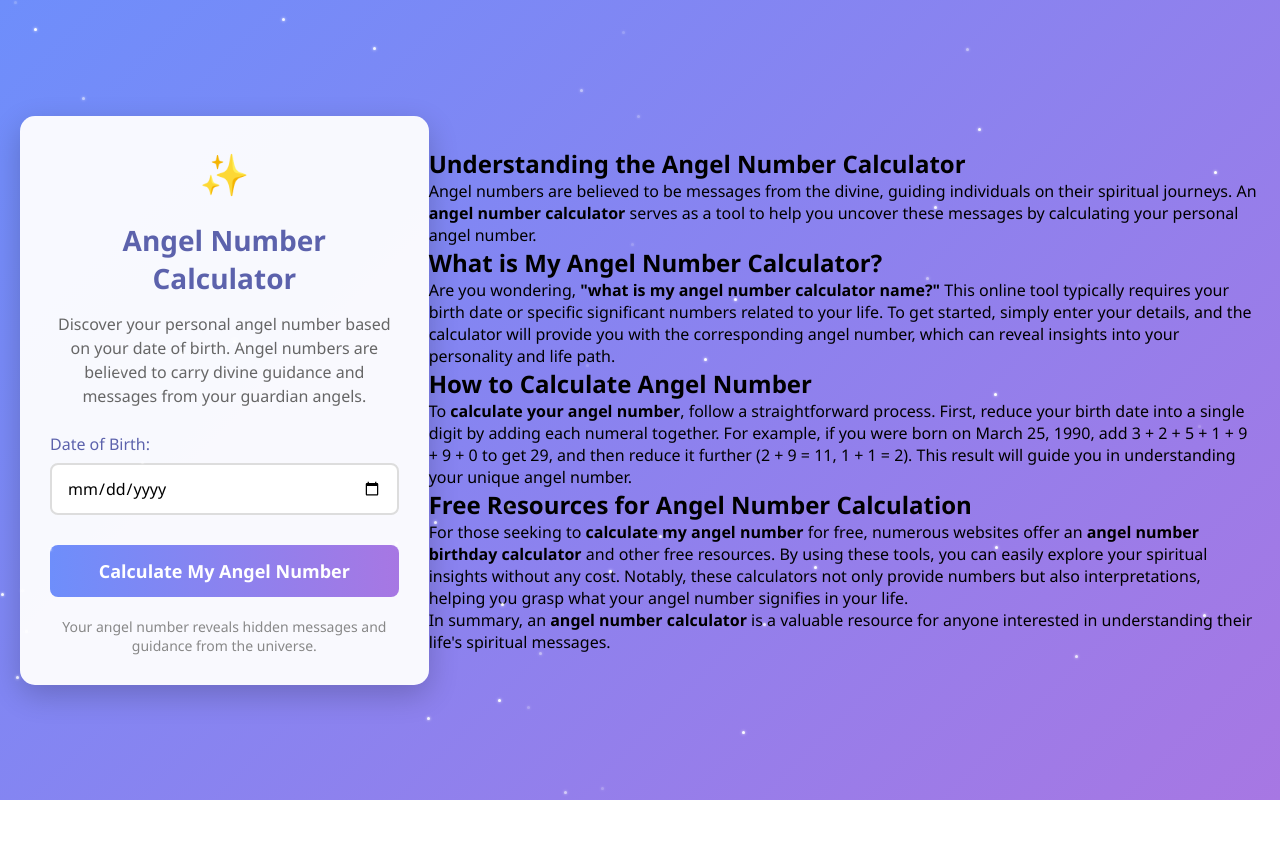
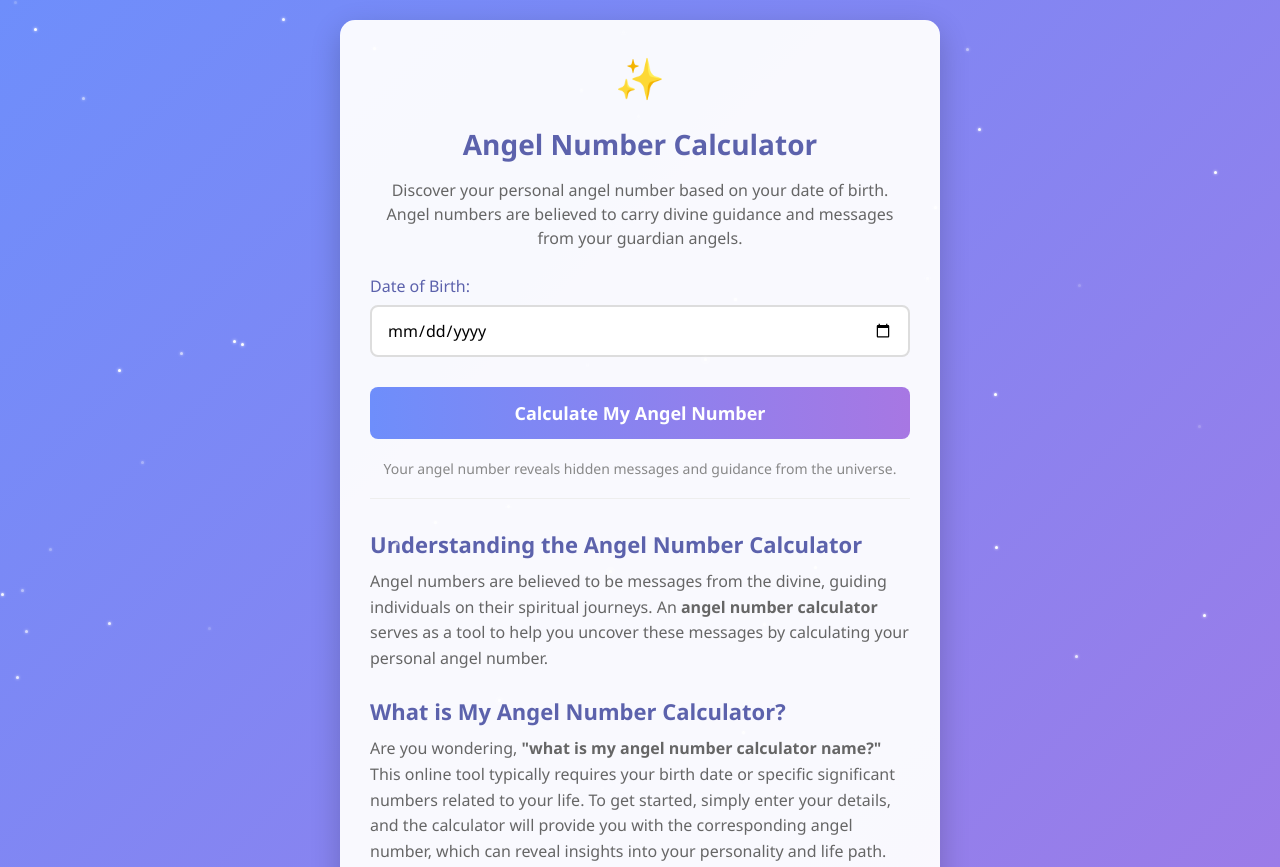
Before and after one commit to astrofavor/calculate-angel-number, a plain HTML site: page index.html in a window 1280 px wide. Shown: the top 867 px of the page. Before the commit the page ends 800 px from the top, so only its background shows below. Drawn offline with Linux system fonts and the light colour scheme.

Commit message:
Update index.html

```diff
--- a/index.html
+++ b/index.html
@@ -28,7 +28,7 @@
             box-shadow: 0 10px 30px rgba(0, 0, 0, 0.2);
             padding: 30px;
             width: 100%;
-            max-width: 500px;
+            max-width: 600px;
             text-align: center;
         }
 
@@ -36,6 +36,13 @@
             color: #5c62ac;
             margin-bottom: 15px;
             font-size: 28px;
+        }
+
+        h2 {
+            color: #5c62ac;
+            margin: 25px 0 10px;
+            font-size: 22px;
+            text-align: left;
         }
 
         .description {
@@ -117,10 +124,33 @@
             color: #888;
             margin-top: 20px;
         }
+
+        .calculator-section {
+            margin-bottom: 30px;
+            border-bottom: 1px solid #eee;
+            padding-bottom: 20px;
+        }
+
+        .info-section {
+            text-align: left;
+        }
+
+        .info-section p {
+            color: #666;
+            margin-bottom: 15px;
+            font-size: 16px;
+            line-height: 1.6;
+        }
+
+        .divider {
+            border-top: 1px solid #eee;
+            margin: 30px 0;
+        }
     </style>
 </head>
 <body>
     <div class="container">
+        <div class="calculator-section">
             <div class="icon">✨</div>
             <h1>Angel Number Calculator</h1>
             <p class="description">Discover your personal angel number based on your date of birth. Angel numbers are believed to carry divine guidance and messages from your guardian angels.</p>
@@ -137,7 +167,7 @@
             <p class="note">Your angel number reveals hidden messages and guidance from the universe.</p>
         </div>
 
-    <div>
+        <div class="info-section">
             <h2>Understanding the Angel Number Calculator</h2>
             <p>Angel numbers are believed to be messages from the divine, guiding individuals on their spiritual journeys. An <strong>angel number calculator</strong> serves as a tool to help you uncover these messages by calculating your personal angel number.</p>
 
@@ -151,6 +181,7 @@
             <p>For those seeking to <strong>calculate my angel number</strong> for free, numerous websites offer an <strong>angel number birthday calculator</strong> and other free resources. By using these tools, you can easily explore your spiritual insights without any cost. Notably, these calculators not only provide numbers but also interpretations, helping you grasp what your angel number signifies in your life.</p>
 
             <p>In summary, an <strong>angel number calculator</strong> is a valuable resource for anyone interested in understanding their life's spiritual messages.</p>
+        </div>
     </div>
 
     <script>
```
Lines whose indentation alone changed are shown as unchanged.
